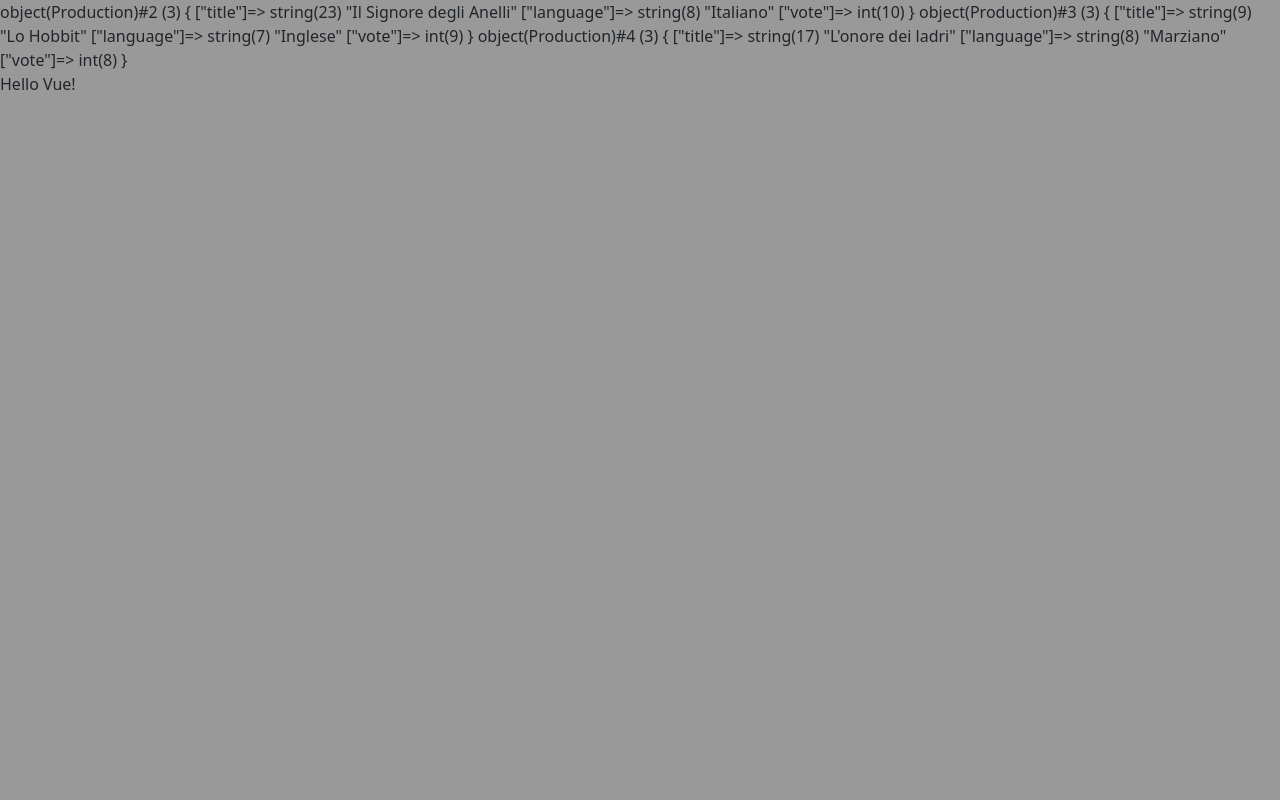
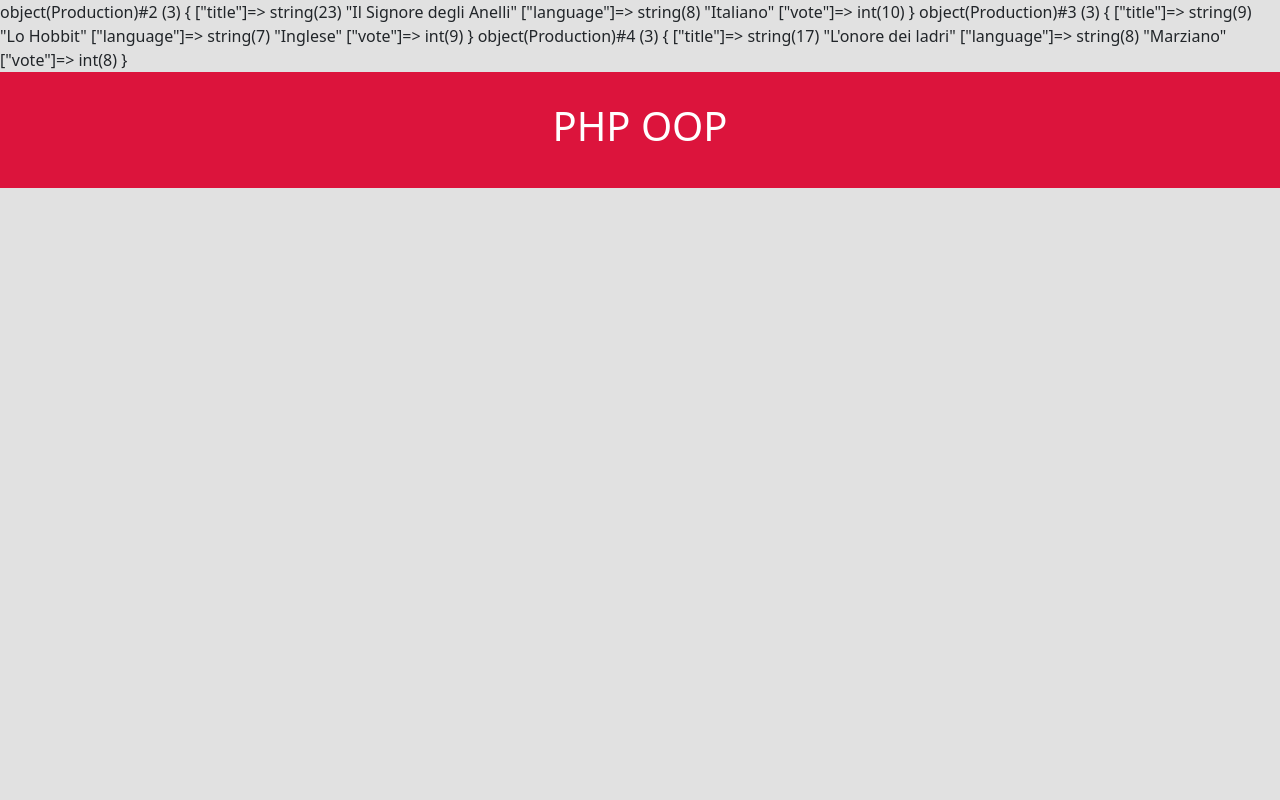
Before and after one commit to MarcoColloca/php-oop-1, a PHP site: page / in a window 1280 px wide. Run offline with PHP 8.4, Linux system fonts and the light colour scheme.

Commit message:
Add → added header to index.php

```diff
--- a/css/style.css
+++ b/css/style.css
@@ -1,3 +1,19 @@
 body{
-    background-color: rgb(153, 153, 153);
+    background-color: rgb(225, 225, 225);
 }
+
+
+/* Header */
+.app-header{
+    padding: 30px 0;
+    background-color: crimson;
+    color: white;
+}
+
+.app-header__title{
+    text-align: center;
+}
+
+
+
+/* Main */
--- a/index.php
+++ b/index.php
@@ -62,8 +62,16 @@ var_dump($film_onore_dei_ladri);
 <body>
 
 <div id="app">
+    <header class="app-header">
+        <nav>
+            <div class="app-header__title">
+                <h1>
+                    {{ title }}
+                </h1>
+            </div>
+        </nav>
+    </header>
 
-    {{ message }}
 
 
 </div>
--- a/js/app.js
+++ b/js/app.js
@@ -3,7 +3,7 @@ const { createApp } = Vue
 createApp({
     data() {
         return {
-            message: 'Hello Vue!'
+            title: 'PHP OOP'
         }
     }
 }).mount('#app')
```
